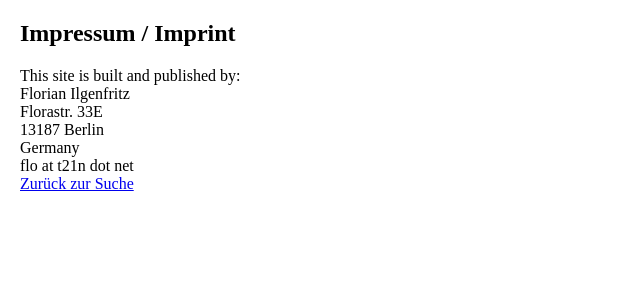
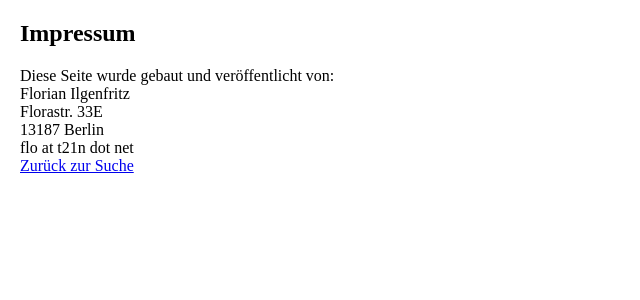
Before and after one commit to tcmb/rtfcal, a Flask app: page /impressum in a window 1280 px wide. Shown: the top 300 px of the page, without its empty margins (0-640 px from the left). Run offline with Flask 2, Linux system fonts and the light colour scheme.

Commit message:
impressum changes

```diff
--- a/templates/impressum.html
+++ b/templates/impressum.html
@@ -8,12 +8,11 @@
     <link rel="stylesheet" href="{{ url_for('static', filename='rtfcal.css') }}">
 </head>
 <body>
-    <h2>Impressum / Imprint</h2>
-    This site is built and published by:<br>
+    <h2>Impressum</h2>
+    Diese Seite wurde gebaut und veröffentlicht von:<br>
     Florian Ilgenfritz<br>
     Florastr. 33E<br>
     13187 Berlin<br>
-    Germany<br>
     flo at t21n dot net<br>
 
     <div id="backtosearch"><a href="/">Zurück zur Suche</a></div>
```
